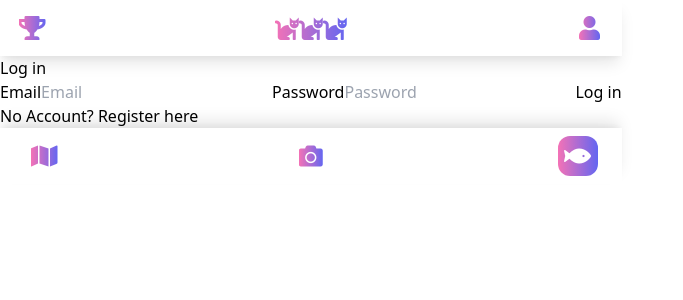
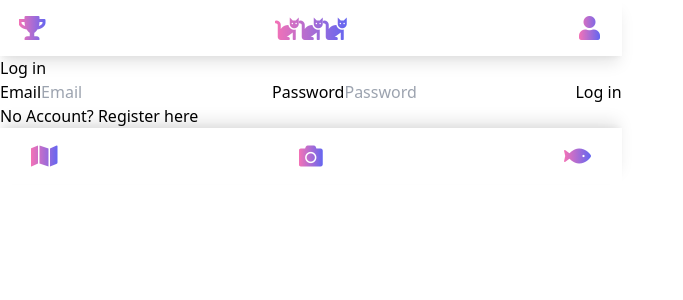
Before and after one commit to harakeke-2021/catwatch, a React (Vite) app: page /login in a window 1280 px wide. Shown: the top 300 px of the page, without its empty margins (0-683 px from the left). Built offline with nearby package versions, Linux system fonts and the light colour scheme; no server answers.

Commit message:
buttons check for exact route

```diff
--- a/client/features/nav/NavButton.jsx
+++ b/client/features/nav/NavButton.jsx
@@ -5,6 +5,7 @@ export default function NavButton ({ className, target }) {
   const history = useHistory()
 
   const routeMatch = useRouteMatch(target)
+  const current = routeMatch && routeMatch.isExact
 
   function navigate (e) {
     e.preventDefault()
@@ -12,10 +13,10 @@ export default function NavButton ({ className, target }) {
   }
 
   return (
-    <div onClick={navigate} className={`p-2 rounded-xl ${routeMatch ? 'bg-gradient-to-r from-pink-400 to-indigo-500' : ''}`}>
+    <div onClick={navigate} className={`p-2 rounded-xl ${current ? 'bg-gradient-to-r from-pink-400 to-indigo-500' : ''}`}>
       {/* <div className="flex justify-center w-20 h-20 p-3 bg-white rounded-lg"> */}
       <div className="flex items-center justify-center w-6 h-6">
-        <div className={`${className} ${routeMatch ? 'text-white' : 'text-gradient bg-gradient-to-r from-pink-400 to-indigo-500'}`}></div>
+        <div className={`${className} ${current ? 'text-white' : 'text-gradient bg-gradient-to-r from-pink-400 to-indigo-500'}`}></div>
       </div>
       {/* </div> */}
     </div>
```
